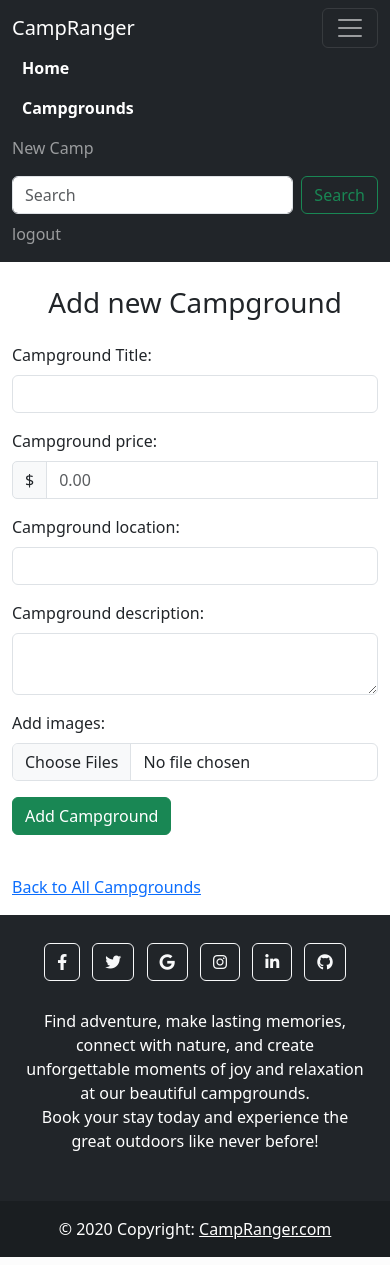
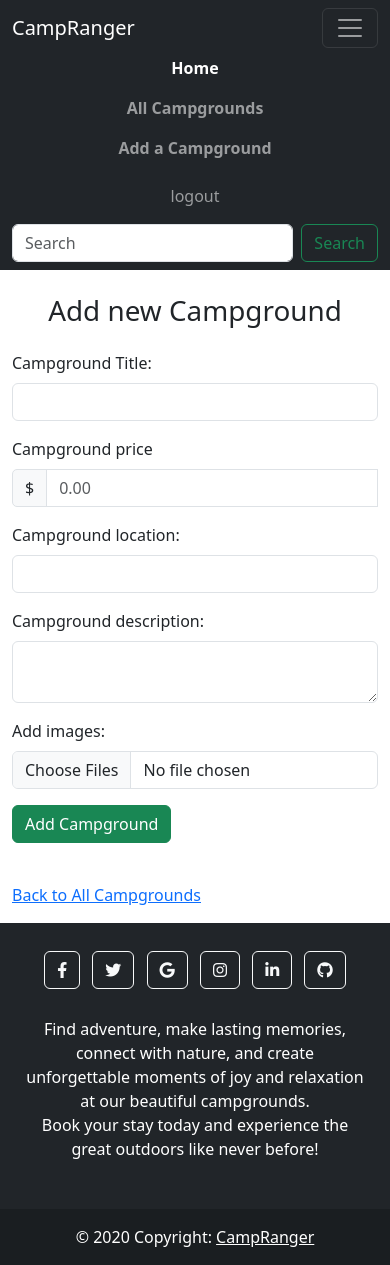
Before and after one commit to SaifAshrafHelmy/campRanger, a Node server app: page /campgrounds/new in a window 390 px wide, after a click that opens the changed part. Run offline with Node 20, Linux system fonts and the light colour scheme; the visitor is signed in with stand-in values (Sample User, id 1); some libraries are stand-ins or nearby versions.

Commit message:
fixed responsiveness

```diff
--- a/app.js
+++ b/app.js
@@ -27,9 +27,8 @@ const MongoStore = require('connect-mongo');
 
 
 // mongodb://localhost:27017/yelp-camp
-// const MongoDBAtlasUrl = process.env.DB_URL;
-// const dbUrl = 'mongodb://localhost:27017/yelp-camp';
-const dbUrl = process.env.DB_URL
+const dbUrl = 'mongodb://localhost:27017/yelp-camp';
+// const dbUrl = process.env.DB_URL
 mongoose.connect(dbUrl);
 const db = mongoose.connection;
 
--- a/public/stylesheets/app.css
+++ b/public/stylesheets/app.css
@@ -10,3 +10,22 @@
   width: 100%;
   height: 250px;
 }
+
+
+
+@media (min-width: 992px) {
+  .customMarginRight {
+    margin-right: 20px;
+  }
+
+  .greyBackground {
+    background-color: rgba(192, 192, 192, 0.096);
+    border-radius: 8px;
+  }
+}
+
+@media (max-width: 480px) {
+  .cMarginBotton{
+   margin-bottom: 8px;
+  }
+ }
--- a/public/stylesheets/home.css
+++ b/public/stylesheets/home.css
@@ -44,3 +44,9 @@ main p {
   font-size: 1.4rem;
   line-height: 1.7;
 }
+
+@media (max-width: 480px) {
+ .welcomeText{
+  font-size: 1.1rem;
+ }
+}
--- a/views/campgrounds/index.ejs
+++ b/views/campgrounds/index.ejs
@@ -5,7 +5,7 @@
 
   <div id="cluster-map"></div>
 
-  <h1 class="mb-4"><%= pgTitle %></h1>
+    <h1 class="mb-4"><%= pgTitle %></h1>
   <!-- <a href="/campgrounds/new"><button>Make a New Camp</button></a> -->
 
 
@@ -17,7 +17,7 @@
 
 
 
-      <div class="card mb-3">
+      <div class="card mb-4">
         <div class="row">
           <div class="col-md-4">
             <% if (campground.images.length){ %>
@@ -34,7 +34,7 @@
               <h5 class="card-title" > <%= campground.title %></h5>
               <p class="card-text"><%= campground.description %></p>
               <p class="card-text"><small class="text-muted"><%= campground.location %></small></p>
-              <a href="/campgrounds/<%= campground.id %>" class="btn btn-primary mt-5">View <%= campground.title %> Campground</a>
+              <a href="/campgrounds/<%= campground.id %>" class="btn btn-primary mt-5">View Campground</a>
             </div>
           </div>
         </div>
--- a/views/campgrounds/new.ejs
+++ b/views/campgrounds/new.ejs
@@ -24,7 +24,7 @@
 
       <div class="mb-3">
 
-        <label class="form-label" for="price">Campground price:</label>
+        <label class="form-label" for="price">Campground price</label>
 
         <div class="input-group">
           <div class="input-group-prepend">
@@ -69,7 +69,7 @@
         <label for="imageFile" class="form-label">Add images:</label>
         <input class="form-control" type="file" id="imageFile" name="imageFile" multiple required>
         <div class="valid-feedback">        Looks good!        </div>
-        <div class="invalid-feedback">     You must enter an at least one for the campground.   </div>
+        <div class="invalid-feedback">     You must enter an at least one image for the campground.   </div>
       </div>
 
 
--- a/views/partials/footer.ejs
+++ b/views/partials/footer.ejs
@@ -53,7 +53,7 @@
   <!-- Copyright -->
   <div class="text-center p-3" style="background-color: rgba(0, 0, 0, 0.2);">
     © 2020 Copyright:
-    <a class="text-white" href="www.CampRanger.com/">CampRanger.com</a>
+    <a class="text-white" href="/">CampRanger</a>
   </div>
   <!-- Copyright -->
 </footer>
--- a/views/partials/navbar.ejs
+++ b/views/partials/navbar.ejs
@@ -5,43 +5,29 @@
           <span class="navbar-toggler-icon"></span>
       </button>
       <div class="collapse navbar-collapse" id="navbarSupportedContent">
-      <ul class="navbar-nav me-auto mb-2 mb-lg-0">
+          <ul class="navbar-nav me-auto mb-2 mb-lg-0 align-items-center">
               <li class="nav-item">
                   <a class="nav-link active fw-bold" aria-current="page" href="/" style="margin-left: 10px; margin-right: 10px;">Home</a>
               </li>
               <li class="nav-item">
-          <a class="nav-link active fw-bold" aria-current="page" href="/campgrounds" style="margin-left: 10px; margin-right: 10px;">Campgrounds</a>
+                  <a class="nav-link fw-bold" aria-current="page" href="/campgrounds" style="margin-left: 10px; margin-right: 10px;">All Campgrounds</a>
               </li>
               <li class="nav-item">
-          <a class="nav-link" href="/campgrounds/new">New Camp</a>
+                  <a class="nav-link fw-bold" href="/campgrounds/new">Add a Campground</a>
               </li>
-
-
-
           </ul>
-      <form class="d-flex " role="search" method="get" action="/campgrounds/search">
+          <div class="navbar-nav mt-auto customMarginRight ">
+              <form class="d-flex order-1 order-sm-last order-lg-first customMarginRight" role="search" method="get" action="/campgrounds/search">
                   <input class="form-control me-2" type="search" placeholder="Search" aria-label="Search" name="q">
                   <button class="btn btn-outline-success" type="submit">Search</button>
               </form>
-
-
-
-      <div class="navbar-nav">
-
-
               <% if(!currentUser){ %>
-          <a class="nav-link" href="/login">Login</a>
-          <a class="nav-link" href="/register">Register</a>
-
+                  <a class="nav-link customMarginRight btn btn-outline-success cMarginBotton" href="/login">Login</a>
+                  <a class="nav-link customMarginRight btn btn-outline-success cMarginBotton  " href="/register">Register</a>
               <% } else{ %>
-
-          <a class="nav-link" href="/logout">logout</a>
-
+                  <a class="nav-link customMarginRight btn btn-outline-success cMarginBotton" href="/logout">logout</a>
               <% } %>
           </div>
-
-
-
       </div>
   </div>
 </nav>
```
Also changed, not shown: views/campgrounds/show.ejs (+18 -35 lines), views/home.ejs (+25 -15 lines), vercel.json (deleted), 2 other files. Lines whose indentation alone changed are shown as unchanged.
